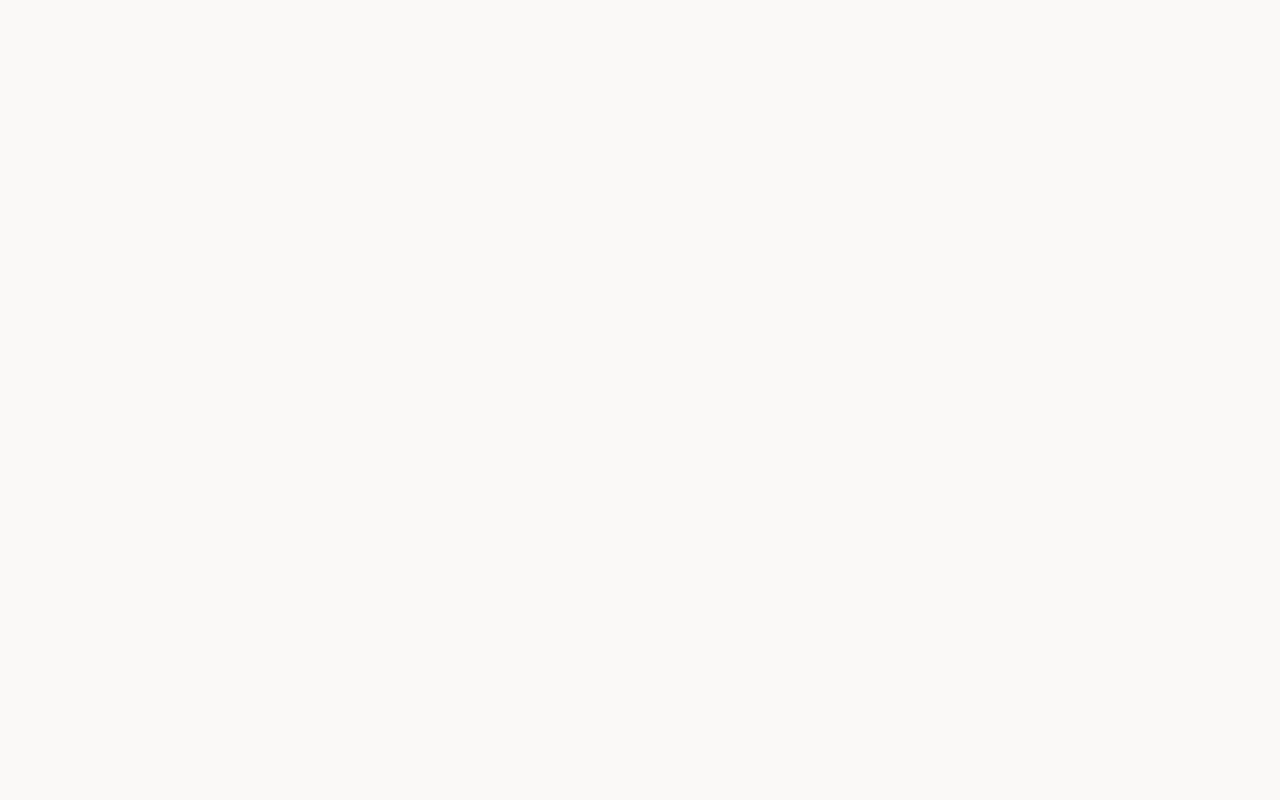
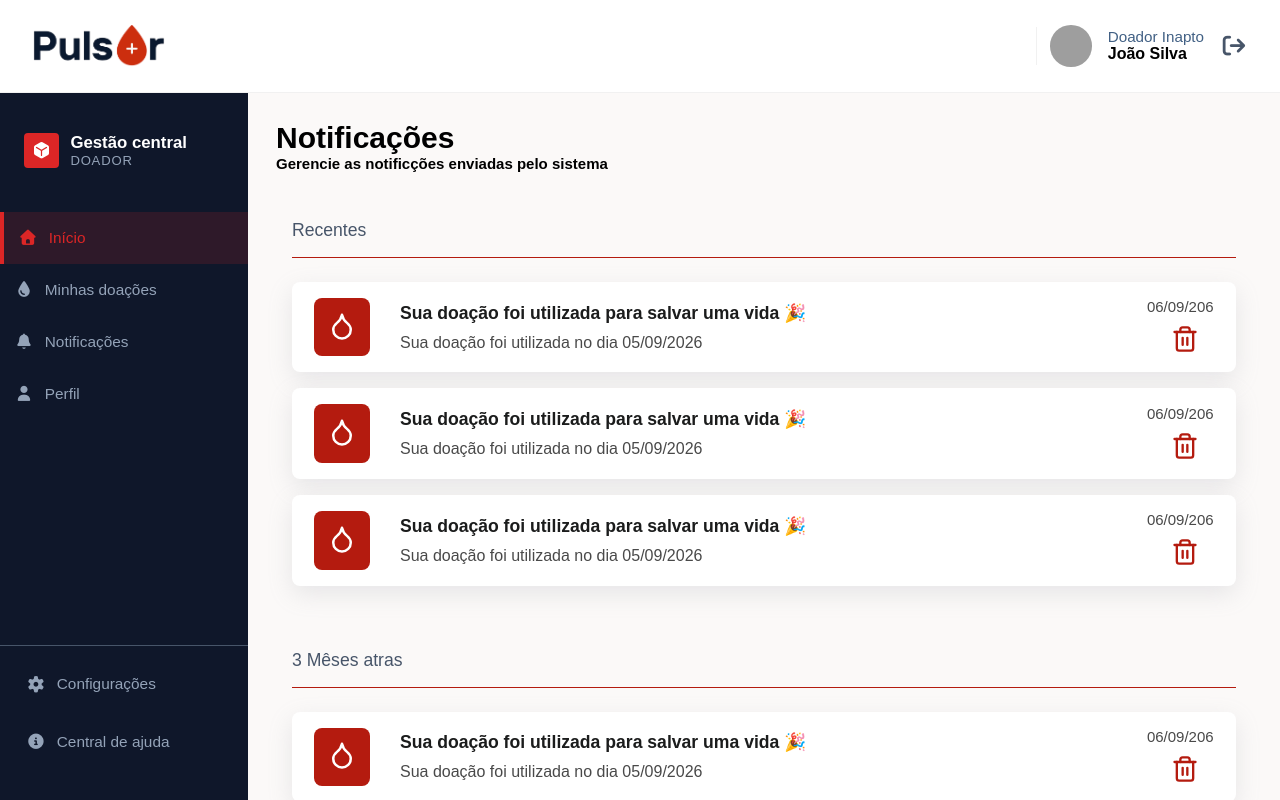
Before and after one commit to databloodHealth/Pulsar, a React (Vite) app in the folder Front/: page /notificacoes in a window 1280 px wide. Before the commit this address had no page. Shown: the top 800 px of the page. Built offline with nearby package versions, Linux system fonts and the light colour scheme; grey boxes are pictures that could not be loaded.

Commit message:
feat: create notification page

```diff
--- /dev/null
+++ b/Front/src/components/ui/System/Notification/NotificationIcon.jsx
@@ -0,0 +1,11 @@
+import style from './style.module.css'
+
+export function NotificationIcon ({icon: Icon}){
+    return(
+        <div className={style.iconArea}>
+            <div className={style.icon}>
+                <Icon  size={30}/>
+            </div>
+        </div>
+    )
+}
--- /dev/null
+++ b/Front/src/components/ui/System/Notification/NotificationRoot.jsx
@@ -0,0 +1,9 @@
+import style from './style.module.css'
+
+export function NotificationRoot ({children}){
+    return(
+        <div className={style.notification}>
+            {children}
+        </div>
+    )
+}
--- /dev/null
+++ b/Front/src/components/ui/System/Notification/NotificationTexts.jsx
@@ -0,0 +1,23 @@
+import { Trash } from 'lucide-react'
+import style from './style.module.css'
+
+export function NotificationTexts ({title, subtitle}) {
+    return(
+        <>
+        <div className={style.textArea}>
+            <h4>{title}</h4>
+            <p>{subtitle}</p>
+        </div>
+
+        <div className={style.action}>
+            <div className={style.date}>
+                06/09/206
+            </div>
+            <div className={style.actionIcon}>
+              <svg xmlns="http://www.w3.org/2000/svg" width="28" height="28" viewBox="0 0 24 24" fill="none" stroke="currentColor" stroke-width="2" stroke-linecap="round" stroke-linejoin="round" class="lucide lucide-trash"><path d="M10 11v6"/><path d="M14 11v6"/><path d="M19 6v14a2 2 0 0 1-2 2H7a2 2 0 0 1-2-2V6"/><path d="M3 6h18"/><path d="M8 6V4a2 2 0 0 1 2-2h4a2 2 0 0 1 2 2v2"/></svg>
+            </div>
+        </div>
+        </>
+
+    )
+}
--- /dev/null
+++ b/Front/src/components/ui/System/Notification/index.jsx
@@ -0,0 +1,11 @@
+import { NotificationIcon } from "./NotificationIcon";
+import { NotificationRoot } from "./NotificationRoot";
+import { NotificationTexts } from "./NotificationTexts";
+
+export const Notification = {
+    Root: NotificationRoot,
+    Content: NotificationTexts,
+    Icon: NotificationIcon
+}
+
+export default Notification
--- /dev/null
+++ b/Front/src/components/ui/System/Notification/style.module.css
@@ -0,0 +1,55 @@
+.notification{
+    display: flex;
+    justify-content: flex-start;
+    gap: 30px;
+    padding: 1rem 1.4rem;
+    background-color: white;
+    align-items: center;
+    /* border: 1px solid var(--cinza-400); */
+    border-radius: 8px;
+    box-shadow: rgba(149, 157, 165, 0.2) 0px 8px 24px;
+}
+
+.icon{
+    background-color: var(--primary);
+    padding: .8rem;
+    color: white;
+    border-radius: 8px;
+}
+
+.textArea{
+    display: flex;
+    flex-direction: column;
+    gap: 10px;
+}
+
+.textArea h4{
+    font-size: 1.1rem;
+    color: var(--cinza-800);
+}
+
+.textArea p{
+    color: #494949;
+    font-size: 1rem;
+}
+
+.action{
+    display: flex;
+    flex-direction: column;
+    gap: 10px;
+    flex: 1;
+    align-items: flex-end;
+    justify-content: center;
+    text-align: center;
+}
+
+.date{
+    color: #494949;
+}
+
+.actionIcon{
+    color: var(--primary);
+    cursor: pointer;
+    position: relative;
+    right: 15px;
+}
--- a/Front/src/layouts/SystemLayout/style.module.css
+++ b/Front/src/layouts/SystemLayout/style.module.css
@@ -187,5 +187,5 @@
   display: flex;
   flex-direction: column;
   padding: 1.75rem;
-  gap: 3rem;
+  gap: 1rem;
 }
--- /dev/null
+++ b/Front/src/pages/System/Notificacoes.jsx
@@ -0,0 +1,63 @@
+import SystemLayout from "@/layouts/SystemLayout";
+import style from '@/styles/System/notificacoes.module.css'
+import Notification from "@/components/ui/System/Notification";
+import { Clock, Droplet } from "lucide-react";
+
+export default function Notificacoes (){
+    return(
+        <SystemLayout>
+            <div className="container">
+                <div className="titlePage">
+                <h1>Notificações</h1>
+                <h4>Gerencie as notificções enviadas pelo sistema</h4>
+                </div>
+            </div>
+
+            <div className={style.containerNotificacoes}>
+                <div className={style.group}>
+                    <div className={style.dateTitle}>
+                    <span>Recentes</span>
+                </div>
+
+                <div className={style.notifications}>
+                <Notification.Root>
+                    <Notification.Icon icon={Droplet}/>
+                    <Notification.Content title={'Sua doação foi utilizada para salvar uma vida 🎉'} subtitle={'Sua doação foi utilizada no dia 05/09/2026'}/>
+                </Notification.Root>
+                <Notification.Root>
+                    <Notification.Icon icon={Droplet}/>
+                    <Notification.Content title={'Sua doação foi utilizada para salvar uma vida 🎉'} subtitle={'Sua doação foi utilizada no dia 05/09/2026'}/>
+                </Notification.Root>
+                <Notification.Root>
+                    <Notification.Icon icon={Droplet}/>
+                    <Notification.Content title={'Sua doação foi utilizada para salvar uma vida 🎉'} subtitle={'Sua doação foi utilizada no dia 05/09/2026'}/>
+                </Notification.Root>
+                </div>
+                </div>
+            </div>
+
+            <div className={style.containerNotificacoes}>
+                <div className={style.group}>
+                    <div className={style.dateTitle}>
+                    <span>3 Mêses atras</span>
+                </div>
+
+                <div className={style.notifications}>
+                <Notification.Root>
+                    <Notification.Icon icon={Droplet}/>
+                    <Notification.Content title={'Sua doação foi utilizada para salvar uma vida 🎉'} subtitle={'Sua doação foi utilizada no dia 05/09/2026'}/>
+                </Notification.Root>
+                <Notification.Root>
+                    <Notification.Icon icon={Droplet}/>
+                    <Notification.Content title={'Sua doação foi utilizada para salvar uma vida 🎉'} subtitle={'Sua doação foi utilizada no dia 05/09/2026'}/>
+                </Notification.Root>
+                <Notification.Root>
+                    <Notification.Icon icon={Droplet}/>
+                    <Notification.Content title={'Sua doação foi utilizada para salvar uma vida 🎉'} subtitle={'Sua doação foi utilizada no dia 05/09/2026'}/>
+                </Notification.Root>
+                </div>
+                </div>
+            </div>
+        </SystemLayout>
+    )
+}
--- a/Front/src/routes/index.jsx
+++ b/Front/src/routes/index.jsx
@@ -5,6 +5,7 @@ import Cadastro from "@/pages/Auth/Cadastro";
 import Login from "@/pages/Auth/Login";
 import DonnorDashboard from "@/pages/System/Dashboard";
 import Historico from "@/pages/System/Historico";
+import Notificacoes from "@/pages/System/Notificacoes";
 
 function AppRoutes() {
   return (
@@ -15,6 +16,7 @@ function AppRoutes() {
       <Route path="/login" element={<Login />} />
       <Route path="/donnorDashboard" element={<DonnorDashboard />} />
       <Route path="/historico" element={<Historico />} />
+      <Route path="/notificacoes" element={<Notificacoes />} />
     </Routes>
   );
 }
--- /dev/null
+++ b/Front/src/styles/System/notificacoes.module.css
@@ -0,0 +1,26 @@
+.containerNotificacoes{
+    padding: 1rem;
+    display: flex;
+    flex-direction: column;
+    gap: 0px;
+}
+
+.group{
+    display: flex;
+    flex-direction: column;
+    gap: 1.5rem;
+}
+
+.dateTitle{
+    font-size: 1.1rem;
+    color: var(--cinza-900);
+    font-weight: 400;
+    padding: 1rem 0;
+    border-bottom: 1px solid var(--vermelho-500);
+}
+
+.notifications{
+    display: flex;
+    flex-direction: column;
+    gap: 1rem;
+}
```
